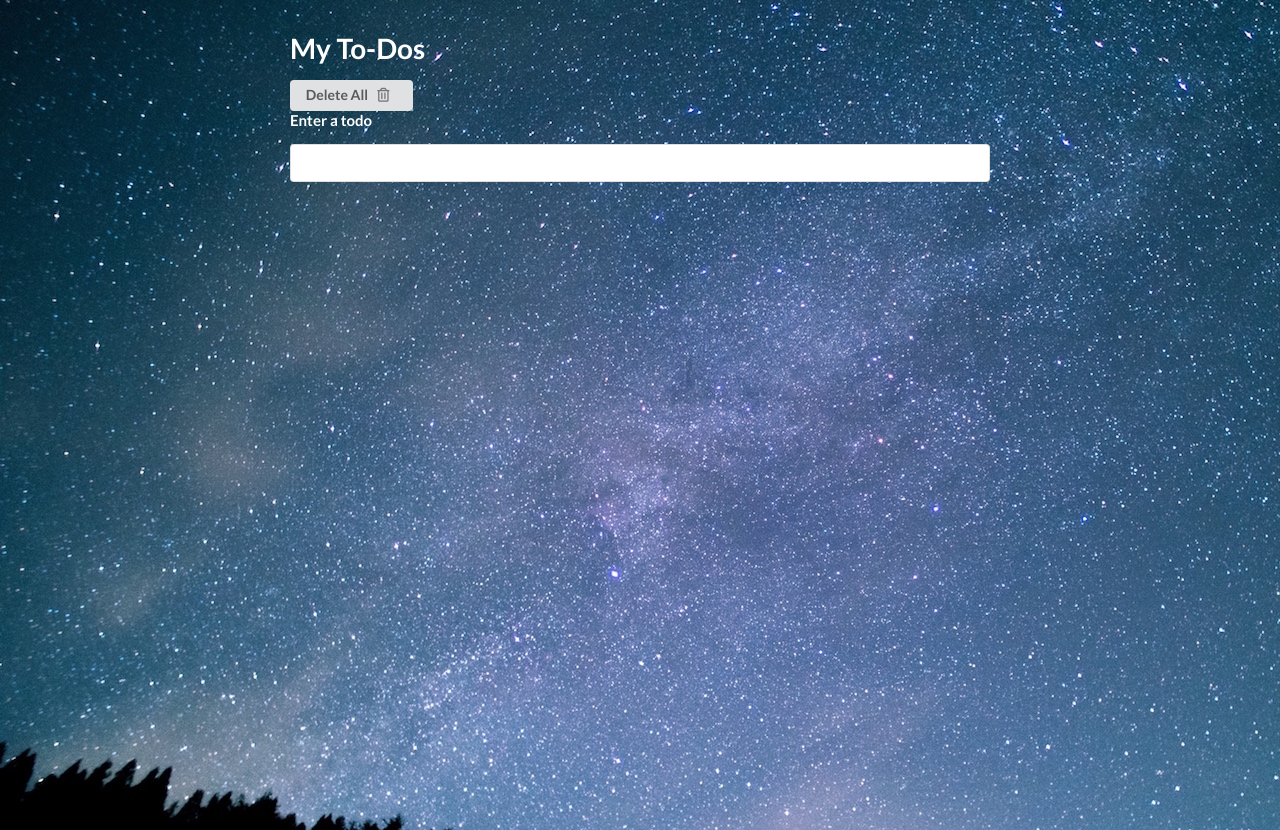
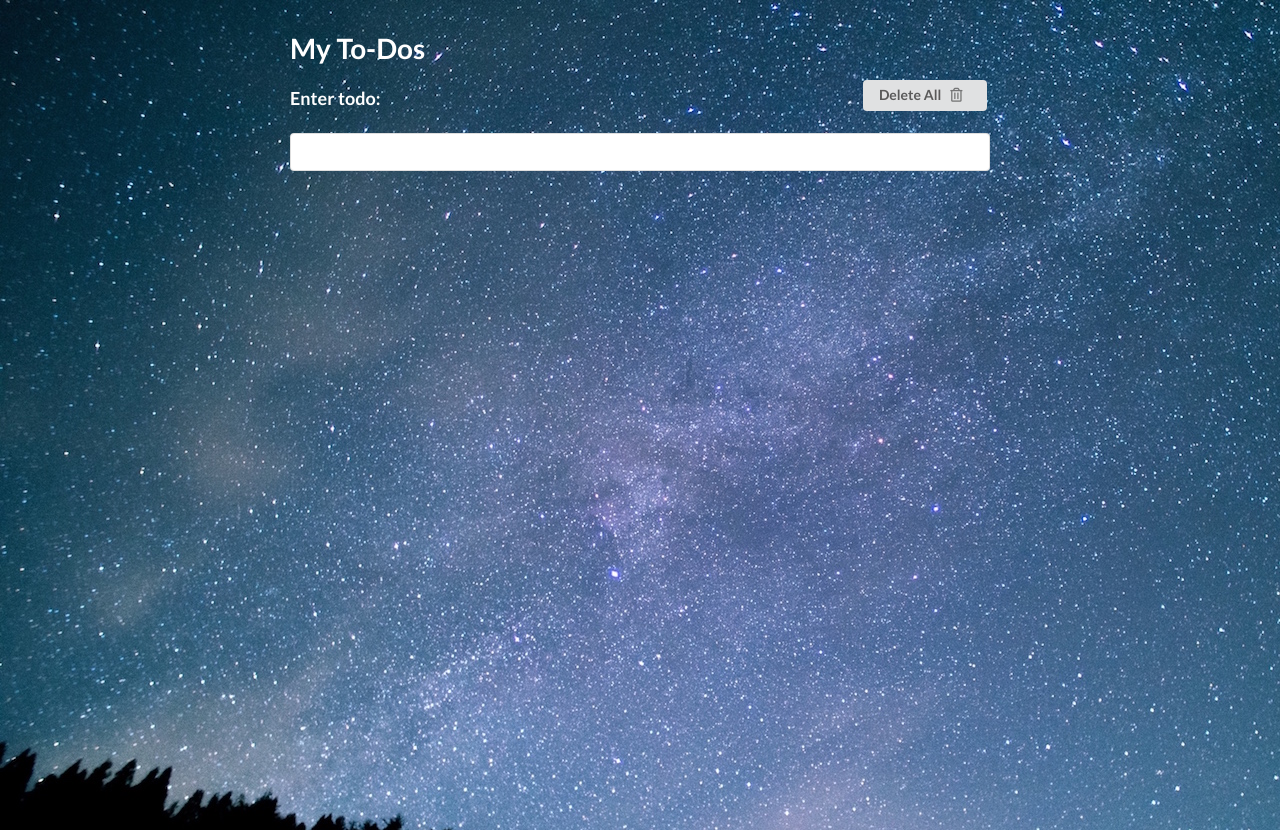
Before and after one commit to chihweidavidliu/todo, a React (Create React App) app: page / in a window 1280 px wide. Built offline with nearby package versions, Linux system fonts and the light colour scheme.

Commit message:
REposition delete all button

```diff
--- a/src/components/App.css
+++ b/src/components/App.css
@@ -58,3 +58,14 @@ button {
 .trash {
   margin-left: 7px !important;
 }
+
+.topbar {
+  display: flex;
+  justify-content: space-between;
+  align-items: baseline;
+}
+
+h3 {
+  position: relative;
+  top: 5px;
+}
--- a/src/components/App.js
+++ b/src/components/App.js
@@ -8,7 +8,11 @@ const App = (props) => {
   return (
     <div id="main" className="ui container">
       <h1>My To-Dos</h1>
-      <DeleteAll />
+
+      <div className="topbar">
+        <h3>Enter todo:</h3>
+        <DeleteAll />
+      </div>
       <FormInput />
       <TodoListContainer />
     </div>
--- a/src/components/FormInput.js
+++ b/src/components/FormInput.js
@@ -26,7 +26,7 @@ class FormInput extends React.Component {
   render() {
     return (
       <form className="ui form error" onSubmit={this.props.handleSubmit(this.onSubmit)}>
-        <Field name="todoInput" component={this.renderInput} label="Enter a todo" />
+        <Field name="todoInput" component={this.renderInput} />
       </form>
 
     )
```
